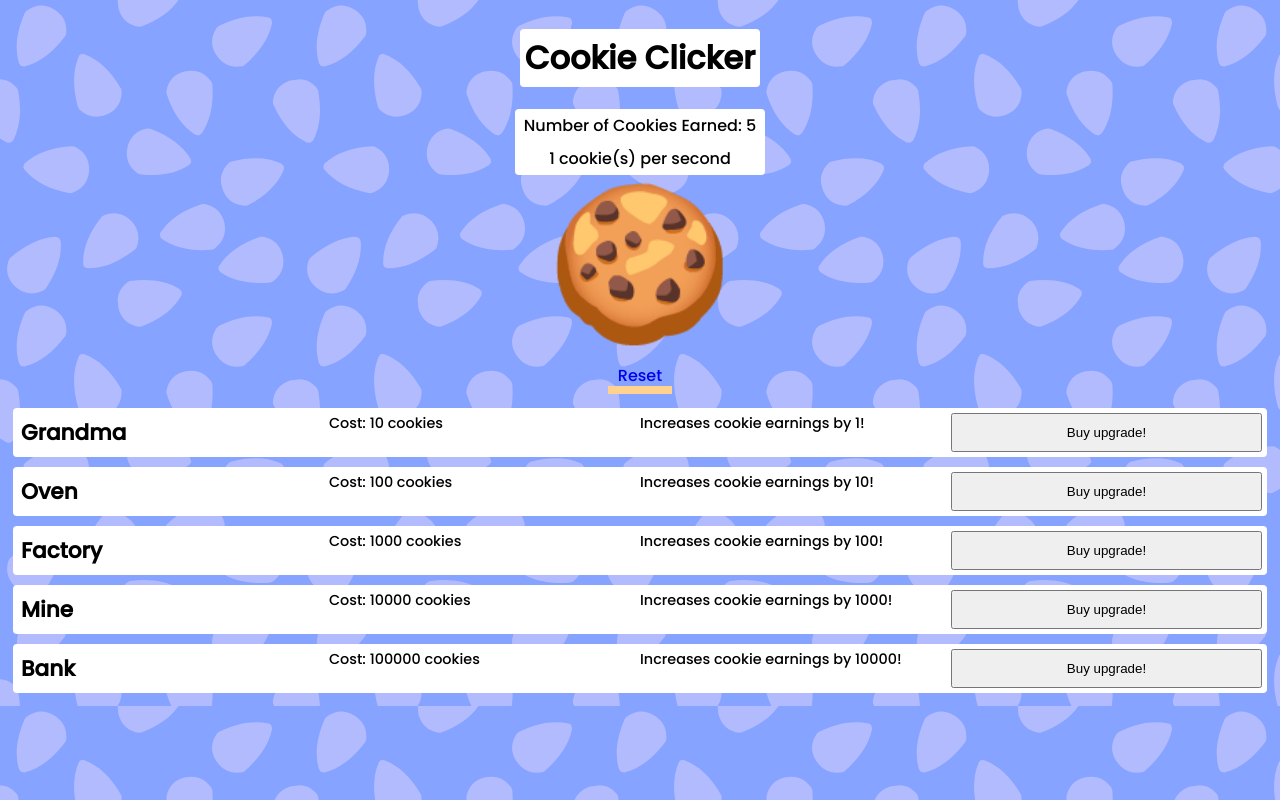
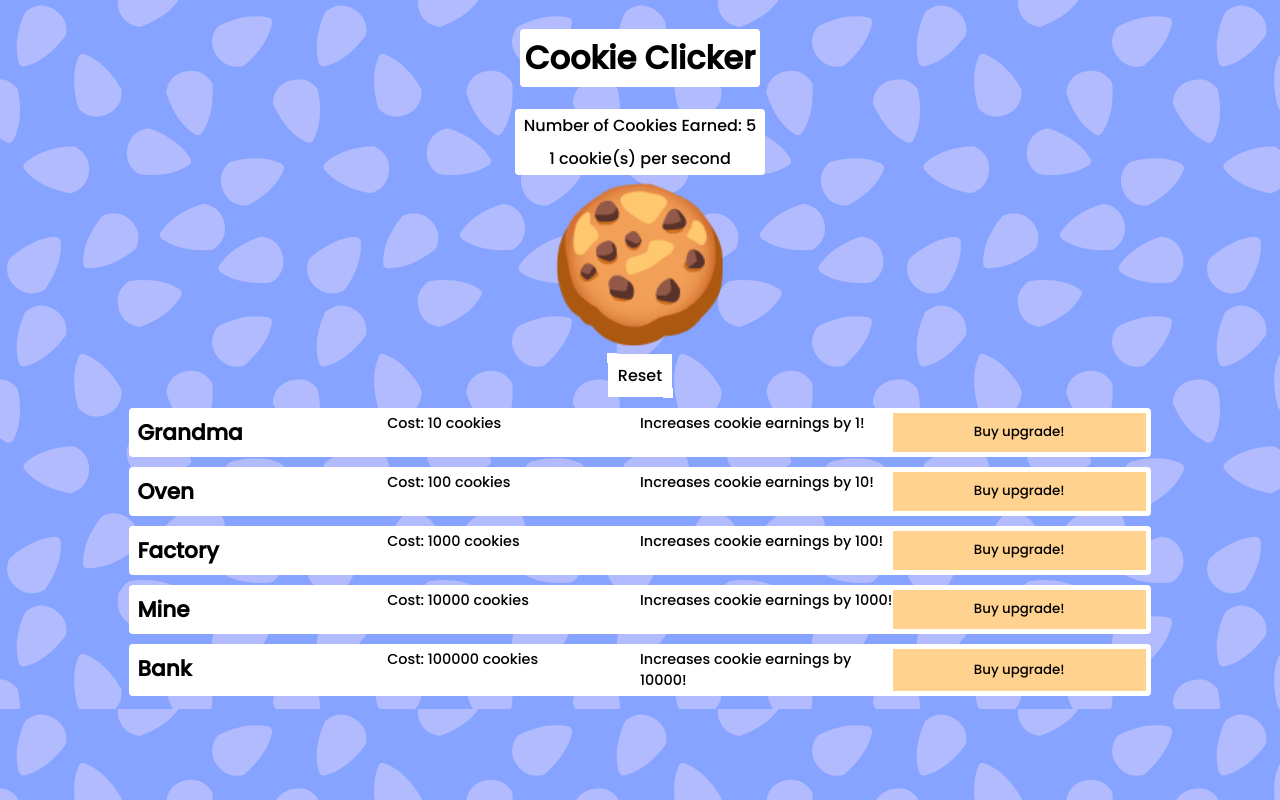
Before and after one commit to lorenrivers/react-cookie-clicker, a React (Vite) app: page / in a window 1280 px wide. Built offline with nearby package versions, Linux system fonts and the light colour scheme.

Commit message:
more button styling

```diff
--- a/src/Components/resetButton.css
+++ b/src/Components/resetButton.css
@@ -1,28 +1,44 @@
 .reset-btn {
   text-decoration: none;
-  position: relative;
+  /* position: relative; */
+  background-color: #fff;
+  color: black;
   padding: 10px;
   margin-bottom: 10px;
+  cursor: pointer;
+  position: relative;
+  transition: all 1s;
+  &:after,
+  &:before {
+    content: " ";
+    width: 5px;
+    height: 5px;
+    position: absolute;
+    border: 0px solid #fff;
+    transition: all 1s;
+  }
+  &:after {
+    top: -1px;
+    left: -1px;
+    border-top: 5px solid #fff;
+    border-left: 5px solid #fff;
+  }
+  &:before {
+    bottom: -1px;
+    right: -1px;
+    border-bottom: 5px solid #fff;
+    border-right: 5px solid #fff;
+  }
+  &:hover {
+    border-top-right-radius: 0px;
+    border-bottom-left-radius: 0px;
+    background: #ffd28f80;
+    color: white;
+    &:before,
+    &:after {
+      width: 100%;
+      height: 100%;
+      border-color: white;
+    }
+  }
 }
-
-.reset-btn::before {
-  content: "";
-  background-color: #ffd28f;
-  position: absolute;
-  left: 0;
-  bottom: 3px;
-  width: 100%;
-  height: 8px;
-  z-index: -1;
-  transition: all 0.3s ease-in-out;
-}
-
-.reset-btn:hover::before {
-  bottom: 0;
-  height: 100%;
-}
-
-.reset-btn:visited {
-  color: black;
-  text-decoration: none;
-}
--- a/src/Components/upgradeCard.css
+++ b/src/Components/upgradeCard.css
@@ -1,3 +1,5 @@
+@import url("https://fonts.googleapis.com/css2?family=Poppins:wght@500&display=swap");
+
 .upgrade-card {
   background-color: #fff;
   margin: 5px;
@@ -24,14 +26,21 @@
 }
 
 .upgrade-btn {
+  font-family: "Poppins", sans-serif;
   grid-area: 1 / 2 / 2 / 3;
+  background-color: #ffd28f;
+  border: none;
+}
+
+.upgrade-btn:hover {
+  opacity: 0.5;
 }
 
 @media (min-width: 500px) {
   .upgrade-card {
     grid-template-columns: repeat(4, 1fr);
     grid-template-rows: 100%;
-    width: 100%;
+    width: 80%;
   }
 
   .upgrade-btn {
```
Also changed, not shown: src/Components/PurchaseCard.js (added, +30 -0 lines).
